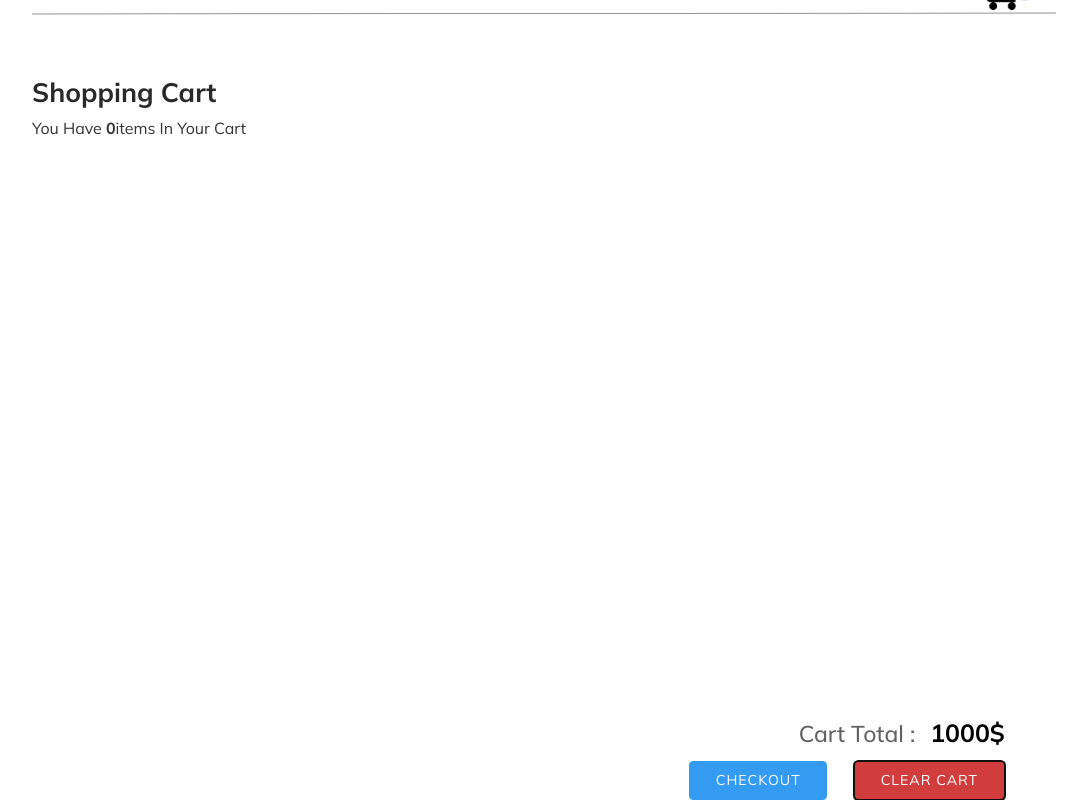
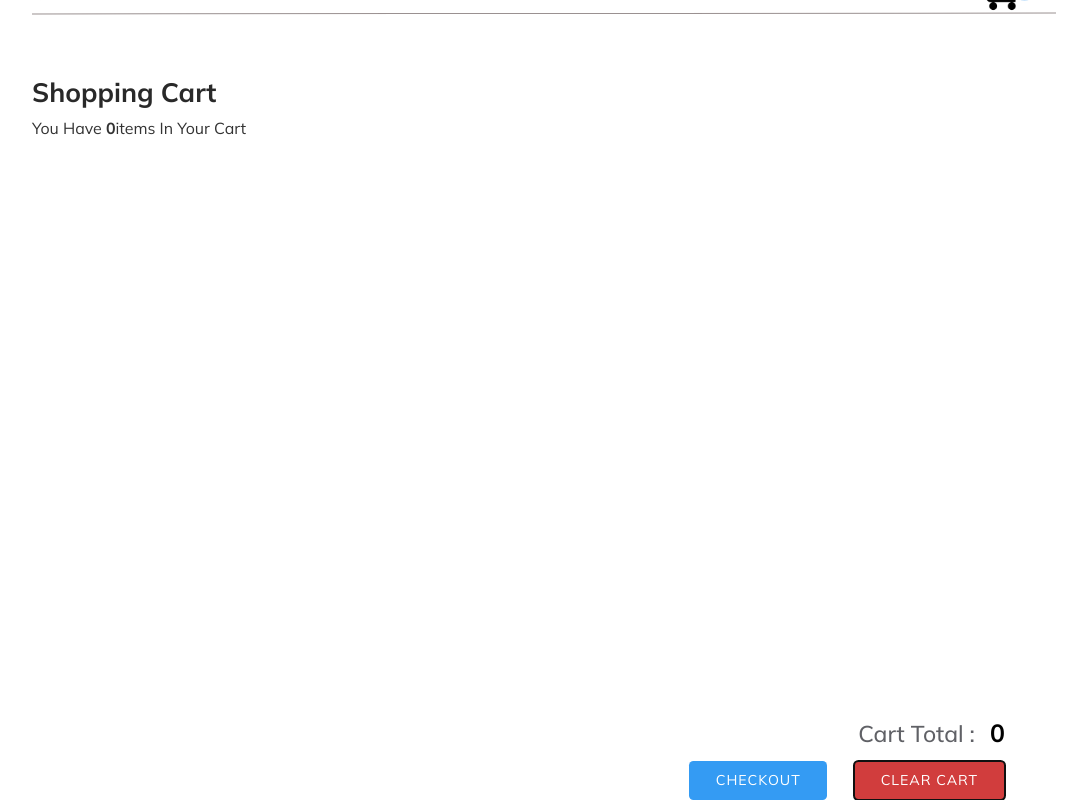
Before and after one commit to shyam202/React---AddToCart, a React (Create React App) app: page / in a window 1280 px wide. Both pictures are taken after a click on the button "CLEAR CART". Shown: the part 31-831 px from the top of the page, without its empty margins (96-1183 px from the left). Built offline with nearby package versions, Linux system fonts and the light colour scheme.

Commit message:
Get Shopping Cart Total Amount

```diff
--- a/src/component/Cart.js
+++ b/src/component/Cart.js
@@ -46,6 +46,7 @@ const Cart = () => {
     });
   };
 
+  //useEffect to update the data
   useEffect(() => {
     dispatch({
       type: "GET_TOTAL",
--- a/src/component/ContextCart.js
+++ b/src/component/ContextCart.js
@@ -4,7 +4,7 @@ import { CartContext } from "./Cart";
 import Items from "./Items";
 
 const ContextCart = () => {
-  const { item, clearCart, totalItem } = useContext(CartContext);
+  const { item, clearCart, totalItem, totalAmount } = useContext(CartContext);
   if (item.length === 0) {
     return (
       <>
@@ -33,7 +33,7 @@ const ContextCart = () => {
           </div>
           <div className="card-total">
             <h3>
-              Cart Total : <span>1000$</span>
+              Cart Total : <span>{totalAmount}</span>
             </h3>
             <button>Checkout</button>
             <button className="clear-cart" onClick={clearCart}>
@@ -71,7 +71,7 @@ const ContextCart = () => {
         </div>
         <div className="card-total">
           <h3>
-            Cart Total : <span>1000$</span>
+            Cart Total : <span>{totalAmount}</span>
           </h3>
           <button>Checkout</button>
           <button className="clear-cart" onClick={clearCart}>
--- a/src/component/Reducer.js
+++ b/src/component/Reducer.js
@@ -38,18 +38,22 @@ export const reducer = (state, action) => {
   }
 
   if (action.type === "GET_TOTAL") {
-    let { totalItem } = state.item.reduce(
+    let { totalItem, totalAmount } = state.item.reduce(
       (acc, currVal) => {
-        let { quantity } = currVal;
+        let { quantity, price } = currVal;
+        let updatedTotalAmount = price * quantity;
+        acc.totalAmount += updatedTotalAmount;
         acc.totalItem += quantity;
+
         return acc;
       },
       {
         totalItem: 0,
+        totalAmount: 0,
       }
     );
 
-    return { ...state, totalItem };
+    return { ...state, totalItem, totalAmount };
   }
 
   return state;
--- a/src/component/product.js
+++ b/src/component/product.js
@@ -3,7 +3,7 @@ export const products = [
     id: 1,
     title: "Samsung S21",
     description: "black in color",
-      price: "2500₹",
+    price: "2500",
     img: "https://images.pexels.com/photos/404280/pexels-photo-404280.jpeg?auto=compress&cs=tinysrgb&dpr=2&h=750&w=1260",
     quantity: 1,
   },
@@ -11,7 +11,7 @@ export const products = [
     id: 2,
     title: "Samsung M21",
     description: "white in color",
-      price: "2300₹",
+    price: "2300",
     img: "https://images.pexels.com/photos/47261/pexels-photo-47261.jpeg?auto=compress&cs=tinysrgb&dpr=2&h=750&w=1260",
     quantity: 1,
   },
@@ -19,7 +19,7 @@ export const products = [
     id: 3,
     title: "Redmi 9",
     description: "black in color",
-      price: "3500₹",
+    price: "3500",
     img: "https://images-na.ssl-images-amazon.com/images/I/71A9Vo1BatL._SL1500_.jpg",
     quantity: 1,
   },
@@ -27,7 +27,7 @@ export const products = [
     id: 4,
     title: "Iphone 12",
     description: "Best mobile ever",
-      price: "90500₹",
+    price: "90500",
     img: "https://images-na.ssl-images-amazon.com/images/I/71hIfcIPyxS._SL1500_.jpg",
     quantity: 1,
   },
@@ -35,7 +35,7 @@ export const products = [
     id: 5,
     title: "Samsung S21",
     description: "black in color",
-      price: "2500₹",
+    price: "2500",
     img: "https://images.pexels.com/photos/404280/pexels-photo-404280.jpeg?auto=compress&cs=tinysrgb&dpr=2&h=750&w=1260",
     quantity: 1,
   },
@@ -43,7 +43,7 @@ export const products = [
     id: 6,
     title: "Redmi 9",
     description: "black in color",
-      price: "3500₹",
+    price: "3500",
     img: "https://images-na.ssl-images-amazon.com/images/I/71A9Vo1BatL._SL1500_.jpg",
     quantity: 1,
   },
@@ -51,7 +51,7 @@ export const products = [
     id: 7,
     title: "Samsung S21",
     description: "black in color",
-      price: "2500₹",
+    price: "2500",
     img: "https://images.pexels.com/photos/404280/pexels-photo-404280.jpeg?auto=compress&cs=tinysrgb&dpr=2&h=750&w=1260",
     quantity: 1,
   },
@@ -59,7 +59,7 @@ export const products = [
     id: 8,
     title: "Iphone 12",
     description: "Best mobile ever",
-      price: "90500₹",
+    price: "90500",
     img: "https://images-na.ssl-images-amazon.com/images/I/71hIfcIPyxS._SL1500_.jpg",
     quantity: 1,
   },
@@ -67,7 +67,7 @@ export const products = [
     id: 9,
     title: "Samsung S21",
     description: "black in color",
-      price: "2500₹",
+    price: "2500",
     img: "https://images.pexels.com/photos/404280/pexels-photo-404280.jpeg?auto=compress&cs=tinysrgb&dpr=2&h=750&w=1260",
     quantity: 1,
   },
```
Lines whose indentation alone changed are shown as unchanged.
